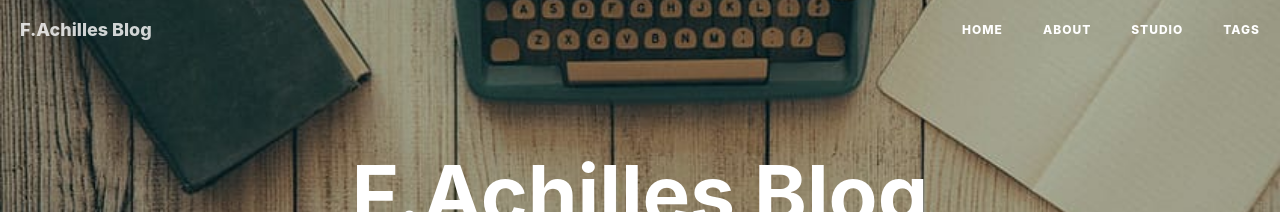
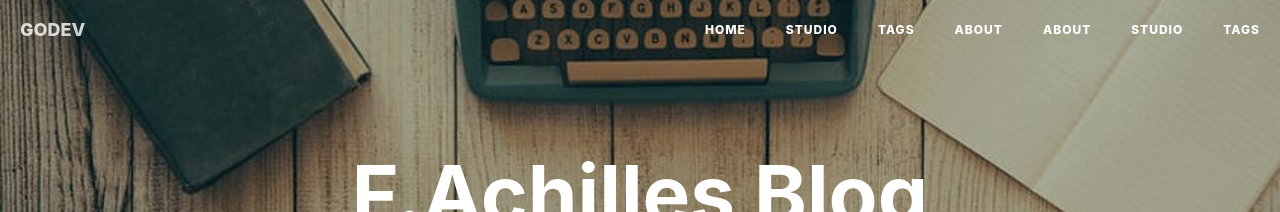
Before and after one commit to aarhub/fachilles.github.io, a Jekyll site: the page built from index.html, in a window 1280 px wide. Shown: the top 212 px of the page. Built offline with Jekyll 4.4.1, drawn with Linux system fonts in a browser that asks for light colours; nearby versions of some CDN libraries; the list of posts is cut into pages by our own code; comment, search, counter and statistics services are not loaded.

Commit message:
modify the default nav links.

```diff
--- a/_includes/nav.html
+++ b/_includes/nav.html
@@ -9,7 +9,7 @@
                 <span class="icon-bar"></span>
                 <span class="icon-bar"></span>
             </button>
-            <a class="navbar-brand" href="{{ site.baseurl }}/">{{ site.title }}</a>
+            <a class="navbar-brand" href="http://godev.club">GODEV</a>
         </div>
 
         <!-- Collect the nav links, forms, and other content for toggling -->
@@ -18,6 +18,15 @@
                 <ul class="nav navbar-nav navbar-right">
                     <li>
                         <a href="{{ site.baseurl }}/">Home</a>
+                    </li>
+                    <li>
+                        <a href="{{ site.baseurl }}/studio/">Studio</a>
+                    </li>
+                    <li>
+                        <a href="{{ site.baseurl }}/tags/">Tags</a>
+                    </li>
+                    <li>
+                        <a href="{{ site.baseurl }}/about/">About</a>
                     </li>
                     {% for page in site.pages %} {% if page.title %}
                     <li>
```
